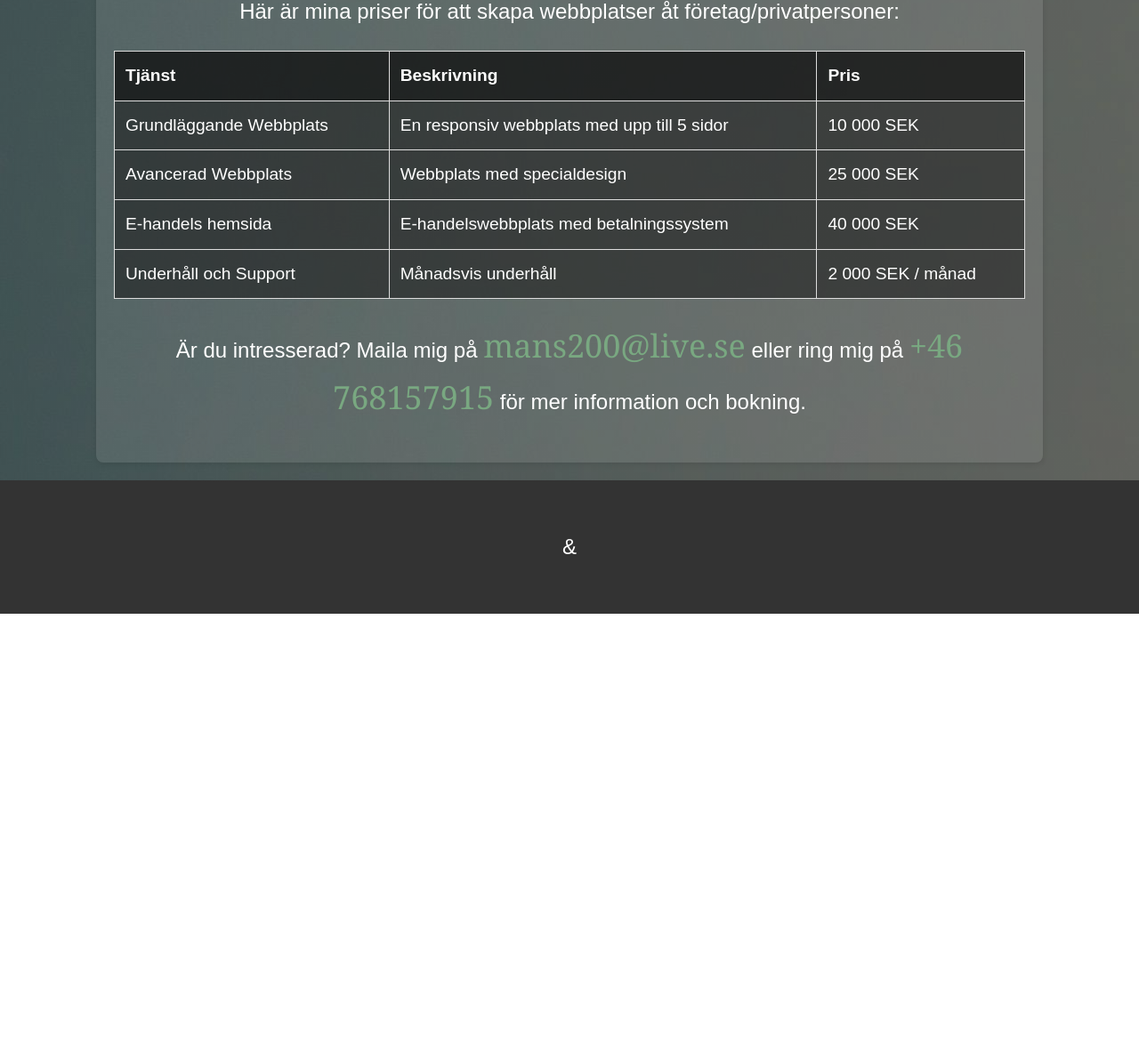
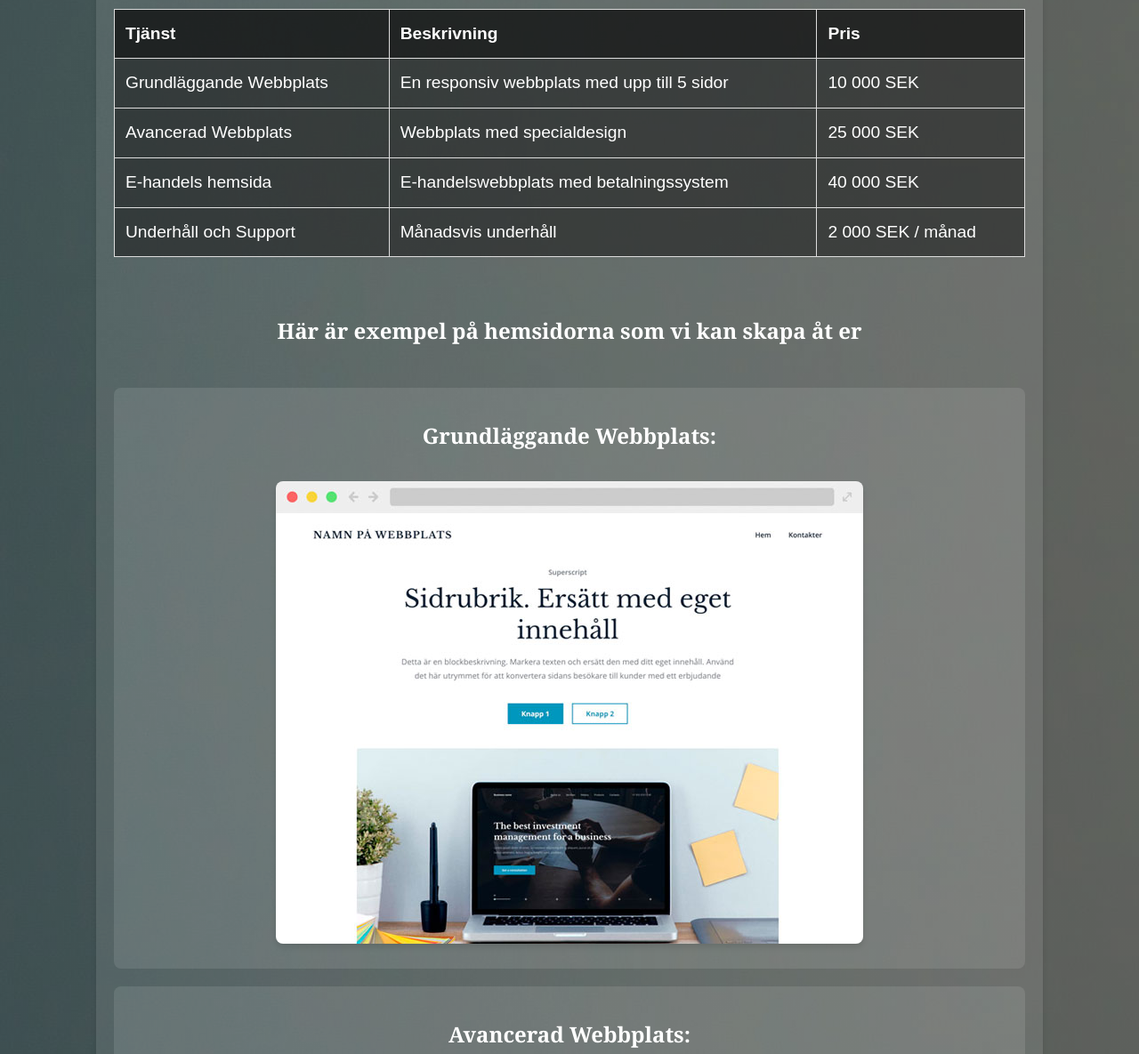
Before and after one commit to b4nzaii/Projekt, a plain HTML site: page tjanster.html in a window 1280 px wide. Shown: the part 381-1566 px from the top of the page at 89% size. Before the commit the page ends 1071 px from the top, so only its background shows below. Drawn offline with Linux system fonts and the light colour scheme.

Commit message:
Validerat html och css

```diff
--- a/style.css
+++ b/style.css
@@ -28,17 +28,17 @@ p {
   color: rgb(15, 226, 233);
   font-size: 1.5em;
   color: white;
-  text-shadow: rgba(0, 0, 0, 0.7);
+  text-shadow: 2px 2px 4px rgba(0, 0, 0, 0.7);
 }
-
 
 h1 {
   color: white;
-  font-size: 3em;
+  font-size: 2em;
 }
 
 h2,
 h3,
+h4,
 a {
   color: white;
   font-size: 1.5em;
@@ -218,8 +218,36 @@ td {
   text-decoration: none;
 }
 
+.hemsida-exempel {
+  margin-top: 40px;
+  display: flex;
+  flex-direction: column;
+  gap: 20px;
+}
 
+.exempel-item {
+  text-align: center;
+  background-color: rgba(255, 255, 255, 0.1);
+  padding: 20px;
+  border-radius: 8px;
+}
 
+.exempel-item img {
+  max-width: 100%;
+  height: auto;
+  border-radius: 8px;
+  box-shadow: 0px 4px 6px rgba(0, 0, 0, 0.1);
+}
+
+.exempel-item h4 {
+  color: white;
+  margin-top: 15px;
+}
+
+.exempel-item p {
+  font-size: 1.1em;
+  color: white;
+}
 
 /*Media queries*/
 
@@ -278,7 +306,7 @@ td {
   }
 
   h1 {
-    font-size: 2em;
+    font-size: 3em;
   }
 
   p,
@@ -318,3 +346,5 @@ td {
     height: 40px;
   }
 }
+
+/*CSS Validerat 2024-09-18 */
--- a/tjanster.html
+++ b/tjanster.html
@@ -54,7 +54,21 @@
         </tr>
       </tbody>
     </table>
-
+    <div class="hemsida-exempel">
+      <h3>Här är exempel på hemsidorna som vi kan skapa åt er </h3>
+      <div class="exempel-item">
+        <h4> Grundläggande Webbplats: </h4>
+        <img src="bilder/hemsida-exempel1.jpg" alt="Exempel på en simpel webbsida">
+      </div>
+      <div class="exempel-item">
+        <h4> Avancerad Webbplats: </h4>
+        <img src="bilder/hemsida-exempel2.jpg" alt="Exempel på en avancerad Webbplats">
+      </div>
+      <div class="exempel-item">
+        <h4> En E-handels Webbplats: </h4>
+        <img src="bilder/hemsida-exempel3.jpg" alt="En e-Handel Webbplats">
+      </div>
+    </div>
     <p class="contact-info">
       Är du intresserad? Maila mig på <a href="mailto:mans200@live.se">mans200@live.se</a> eller ring mig på <a
         href="tel:+46768157915">+46 768157915</a> för mer information och bokning.
@@ -62,4 +76,9 @@
   </section>
 
   <footer>
-    <p>&
+    <p>&copy; Måns Henriksson</p>
+    <p style="color:rgb(9, 255, 0)"> Validerat 2024-09-18 </p>
+  </footer>
+</body>
+
+</html>
```
Also changed, not shown: index.html (+1 -1 lines), bilder/hemsida-exempel1.jpg (added), bilder/hemsida-exempel2.jpg (added), bilder/hemsida-exempel3.jpg (added), script.js (deleted), 1 other file.
